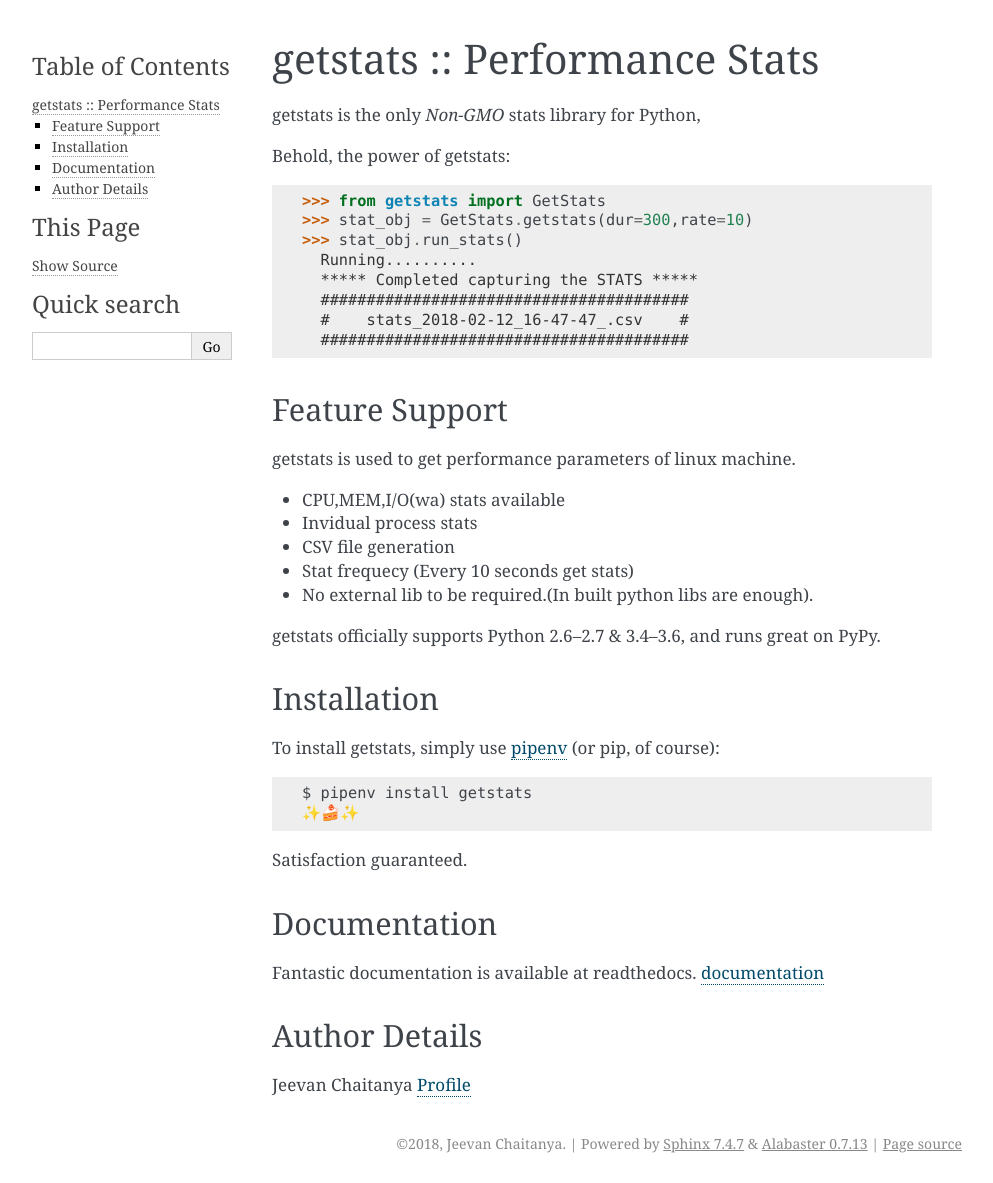
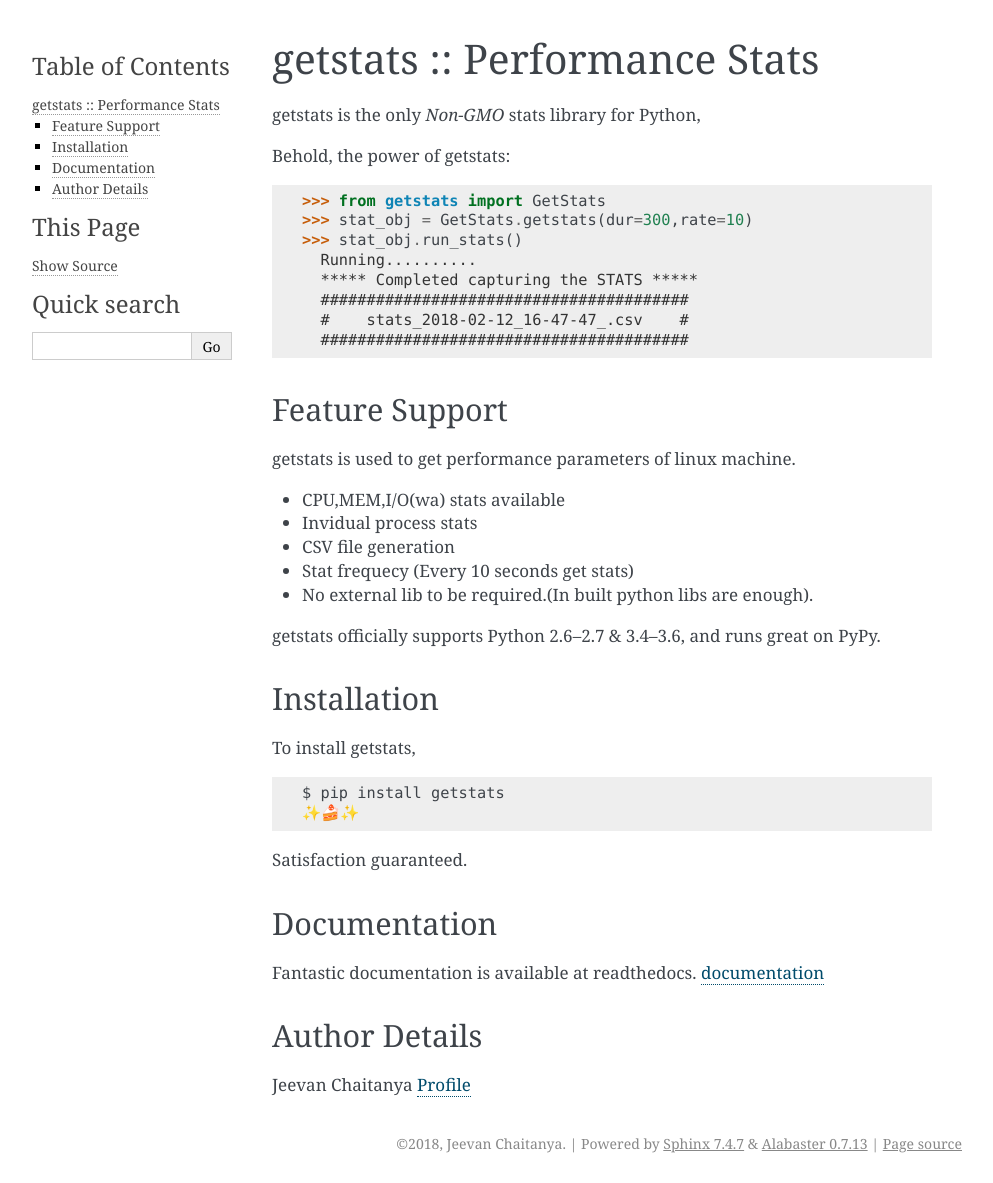
Before and after one commit to jeevan449/getstats, a Sphinx documentation site: the page built from docs/y/source/index.rst, in a window 1280 px wide. Shown: the whole page, without its empty margins (148-1141 px from the left). Built offline with Sphinx 7.4.7, drawn with Linux system fonts in a browser that asks for light colours.

Commit message:
Updated README file

```diff
--- a/README.rst
+++ b/README.rst
@@ -38,12 +38,12 @@ getstats officially supports Python 2.6–2.7 & 3.4–3.6, and runs great on PyP
 Installation
 ------------
 
-To install getstats, simply use `pipenv <http://pipenv.org/>`_ (or pip, of course):
+To install getstats,
 
 .. code-block:: bash
 
-    $ pipenv install getstats
-    ✨🍰✨
+    $ pip install getstats
+             ✨🍰✨
 
 Satisfaction guaranteed.
 
--- a/docs/y/source/index.rst
+++ b/docs/y/source/index.rst
@@ -38,11 +38,11 @@ getstats officially supports Python 2.6–2.7 & 3.4–3.6, and runs great on PyP
 Installation
 ------------
 
-To install getstats, simply use `pipenv <http://pipenv.org/>`_ (or pip, of course):
+To install getstats,
 
 .. code-block:: bash
 
-    $ pipenv install getstats
+    $ pip install getstats
     ✨🍰✨
 
 Satisfaction guaranteed.
```
